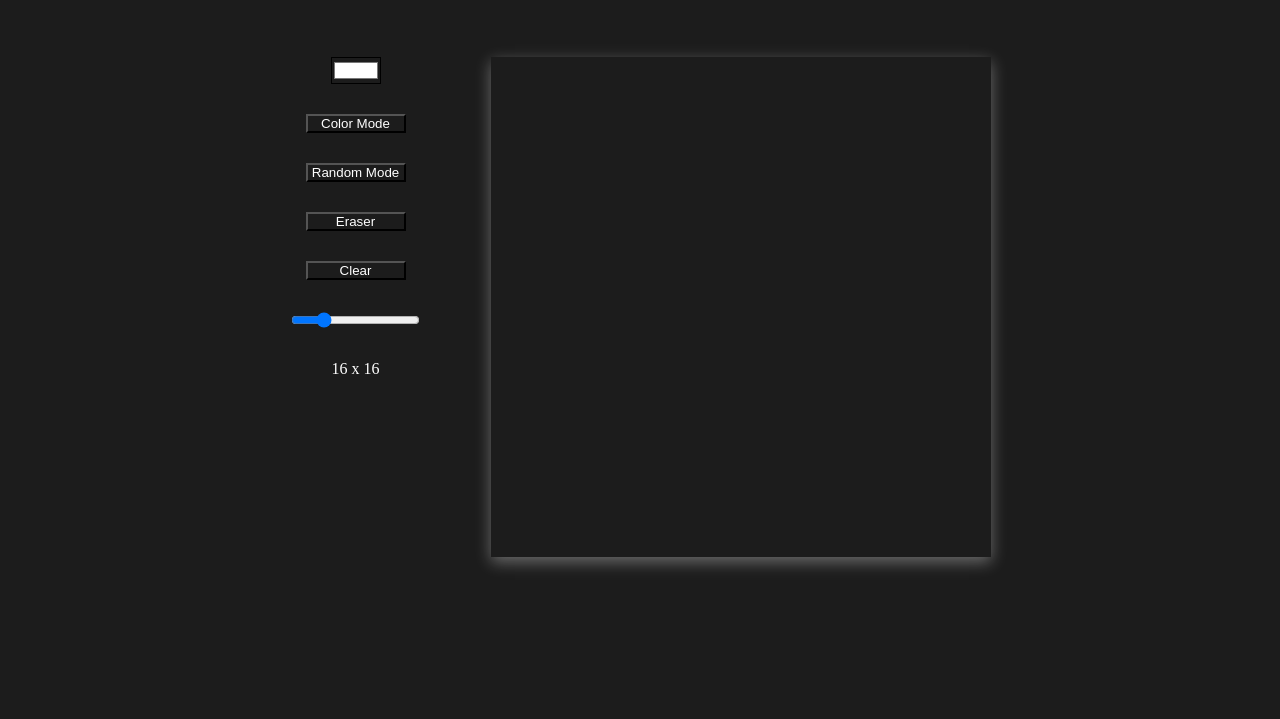
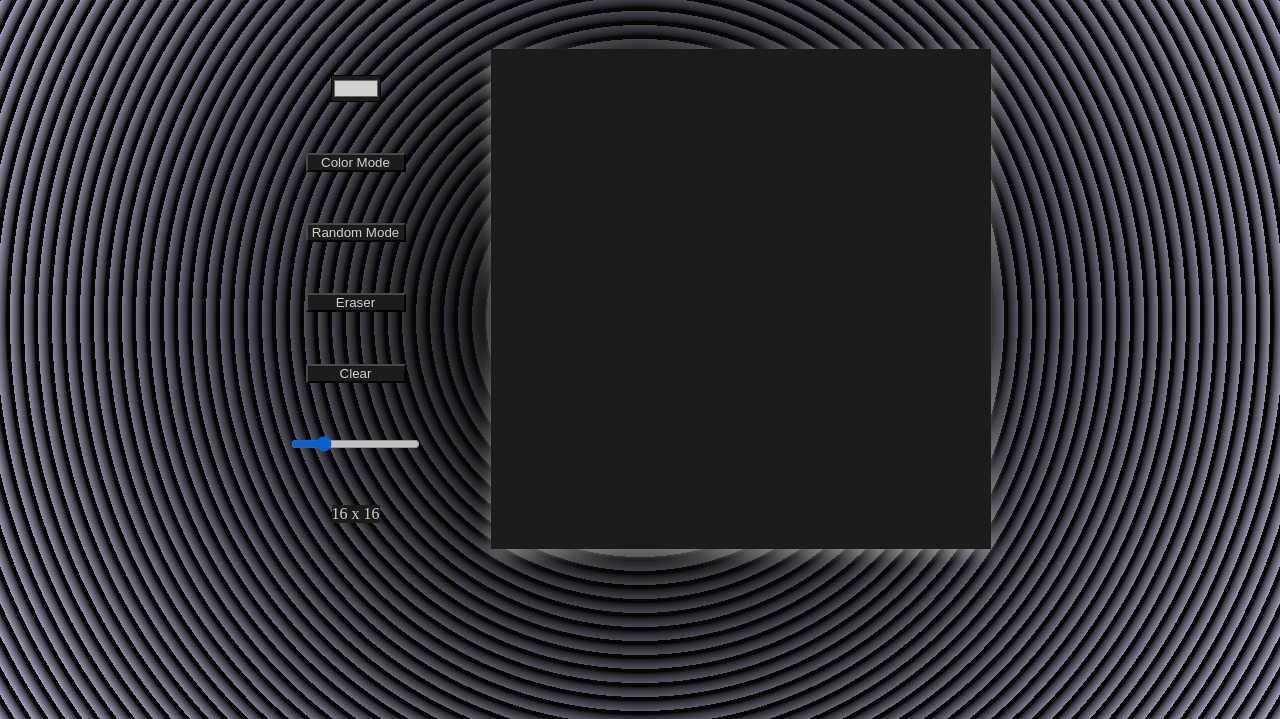
Before and after one commit to BakkaBoi69/top-etch-a-sketch, a plain HTML site: page index.html in a window 1280 px wide. Shown: the part 81-800 px from the top of the page. Drawn offline with Linux system fonts and the light colour scheme.

Commit message:
Style up website a bit more

```diff
--- a/script.js
+++ b/script.js
@@ -74,7 +74,7 @@ function mouseEnterGrid(e) {
             if (drawMode == 'color') {
                 e.target.style.backgroundColor = color;
             } else if (drawMode == 'erase') {
-                e.target.style.backgroundColor = 'rgb(28, 28, 28)';
+                e.target.style.backgroundColor = document.backgroundColor;
             } else if (drawMode == 'random') {
                 e.target.style.backgroundColor = '#'+Math.floor(Math.random()*0xffffff).toString(16);
             }
--- a/style.css
+++ b/style.css
@@ -10,6 +10,14 @@ body {
     flex-direction: column;
     align-items: center;
     gap: 50px;
+    background-color: #e5e5f7;
+    opacity: 0.8;
+    background-image: radial-gradient(circle at center center, #000000, #e5e5f7), repeating-radial-gradient(circle at center center, #000000, #000000, 7px, transparent 14px, transparent 7px);
+    background-blend-mode: multiply;
+    background-size: cover; /* ensures image covers entire body */
+    background-attachment: fixed; /* makes the background image fixed, so it doesn't move with the content */
+    height: 100vh; /* ensures the body takes the full viewport height */
+    margin: 0; /* removes any margin */
 }
 
 button {
@@ -19,17 +27,20 @@ button {
 .content {
     display: flex;
     gap: 69px;
+    background: none;
 }
 
 .options {
     display: flex;
     flex-direction: column;
-    gap: 30px; /* figure out how to match the box later */
+    /* gap: 30px; figure out how to match the box later */
+    justify-content: space-around;
+    background: none;
     align-items: center;
 }
 
 .grid-wrapper {
-    box-shadow: rgba(255, 255, 255, 0.35) 0px 5px 15px;
+    box-shadow: rgba(255, 255, 255, 0.589) 0px 5px 15px;
     display: grid;
     width: 500px;
     height: 500px;
```
